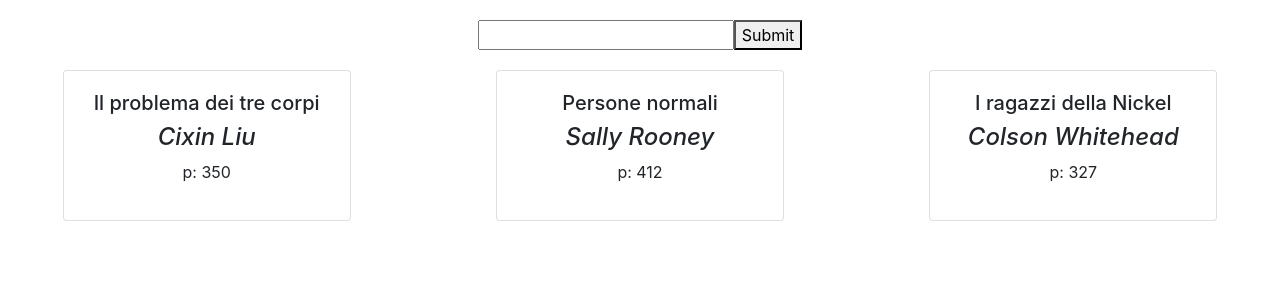
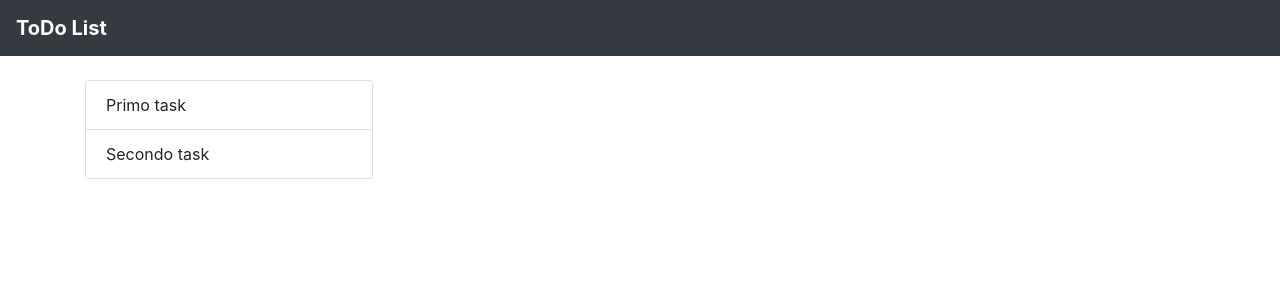
Before and after one commit to zingazzi/corso-angular-murate, an Angular app: page / in a window 1280 px wide. Shown: the top 300 px of the page. Built offline with nearby package versions, Linux system fonts and the light colour scheme.

Commit message:
ToDo 1 step

```diff
--- a/src/app/app.component.html
+++ b/src/app/app.component.html
@@ -1,14 +1,14 @@
-<!--The content below is only a placeholder and can be replaced.-->
-<div style="text-align:center; margin:20px;">
-  <input type="text" [(ngModel)]="moduleVar" (keyup)="resettaPalindrom()"> <button (click)="elaboraVariabileInput()">Submit</button><br>
+<!--Main Navigation-->
+<header>
+    <nav class="navbar navbar-dark bg-dark mb-4">
+        <div class="navbar-brand"><strong>ToDo List</strong></div>
+    </nav>
+</header>
 
-  {{ moduleVar }}
-
-  <p *ngIf="isPalindrom && moduleVar !== ''">
-    {{ moduleVar }} è palindromo
-  </p>
+<div class="container">
+  <div class="row">
+    <div class="col-sm">
+      <app-todos></app-todos>
+    </div>
+  </div>
 </div>
-
-<div style="text-align:center">
-  <app-libri></app-libri>
-</div>
--- a/src/app/app.component.ts
+++ b/src/app/app.component.ts
@@ -5,49 +5,4 @@
   templateUrl: "./app.component.html",
   styleUrls: ["./app.component.css"]
 })
-export class AppComponent {
-  title: string = "Hello World";
-
-  moduleVar: string;
-  isPalindrom = false;
-
-  primoNumero: number = 4;
-  secondoNumero: number = 6;
-
-  booleano: boolean = true;
-
-  variabileStringaDaAssegnare: string;
-  variabileNumericaDaAssegnare: number;
-
-  getVariableResult(): string {
-    return "Variabile in una funzione";
-  }
-
-  quadratoDiNumeri() {
-    let risultato = this.primoNumero * this.primoNumero;
-    return risultato;
-  }
-
-  assegnaNumeroAVariabile(): void {
-    this.variabileNumericaDaAssegnare = this.secondoNumero * this.secondoNumero;
-  }
-
-  elaboraVariabileInput(): void {
-    let reversed = this.ribaltaStringa(this.moduleVar);
-    this.isPalindrom = false;
-    if (reversed == this.moduleVar) {
-      this.isPalindrom = true;
-    }
-  }
-
-  resettaPalindrom(): void {
-    this.isPalindrom = false;
-  }
-
-  ribaltaStringa(str: string): string {
-    return str
-      .split("")
-      .reverse()
-      .join("");
-  }
-}
+export class AppComponent {}
--- a/src/app/app.module.ts
+++ b/src/app/app.module.ts
@@ -7,6 +7,8 @@
 import { SecondControllerComponent } from "./controllers/second-controller/second-controller.component";
 import { LibriComponent } from "./controllers/libri/libri.component";
 import { LibroComponent } from "./controllers/libro/libro.component";
+import { TodosComponent } from './controllers/todos/todos.component';
+import { TodoComponent } from './controllers/todo/todo.component';
 
 @NgModule({
   declarations: [
@@ -14,7 +16,9 @@
     FirstControllerComponent,
     SecondControllerComponent,
     LibriComponent,
-    LibroComponent
+    LibroComponent,
+    TodosComponent,
+    TodoComponent
   ],
   imports: [BrowserModule, FormsModule, ReactiveFormsModule],
   providers: [],
--- /dev/null
+++ b/src/app/controllers/todo/todo.component.html
@@ -0,0 +1 @@
+{{ todo.task }}
--- /dev/null
+++ b/src/app/controllers/todo/todo.component.ts
@@ -0,0 +1,15 @@
+import { Component, OnInit, Input } from "@angular/core";
+import { Todo } from "../../interface/todo.interface";
+
+@Component({
+  selector: "[app-todo]",
+  templateUrl: "./todo.component.html",
+  styleUrls: ["./todo.component.css"]
+})
+export class TodoComponent implements OnInit {
+  @Input() todo: Todo;
+
+  constructor() {}
+
+  ngOnInit() {}
+}
--- /dev/null
+++ b/src/app/controllers/todos/todos.component.html
@@ -0,0 +1,5 @@
+<div class="card" style="width: 18rem;">
+  <ul class="list-group list-group-flush">
+    <li app-todo class="list-group-item" *ngFor="let item of todos" [todo]="item"></li>
+  </ul>
+</div>
--- /dev/null
+++ b/src/app/controllers/todos/todos.component.ts
@@ -0,0 +1,26 @@
+import { Component, OnInit } from "@angular/core";
+import { Todo } from "../../interface/todo.interface";
+
+@Component({
+  selector: "app-todos",
+  templateUrl: "./todos.component.html",
+  styleUrls: ["./todos.component.css"]
+})
+export class TodosComponent implements OnInit {
+  todos: Todo[];
+
+  constructor() {}
+
+  ngOnInit() {
+    this.todos = [
+      {
+        task: "Primo task",
+        active: true
+      },
+      {
+        task: "Secondo task",
+        active: true
+      }
+    ];
+  }
+}
--- /dev/null
+++ b/src/app/interface/todo.interface.ts
@@ -0,0 +1,4 @@
+export interface Todo {
+  task: string;
+  active: boolean;
+}
```
Also changed, not shown: src/app/controllers/todo/todo.component.css (added), src/app/controllers/todos/todos.component.css (added), 2 other files (tests, documents, lock files or other folders).
